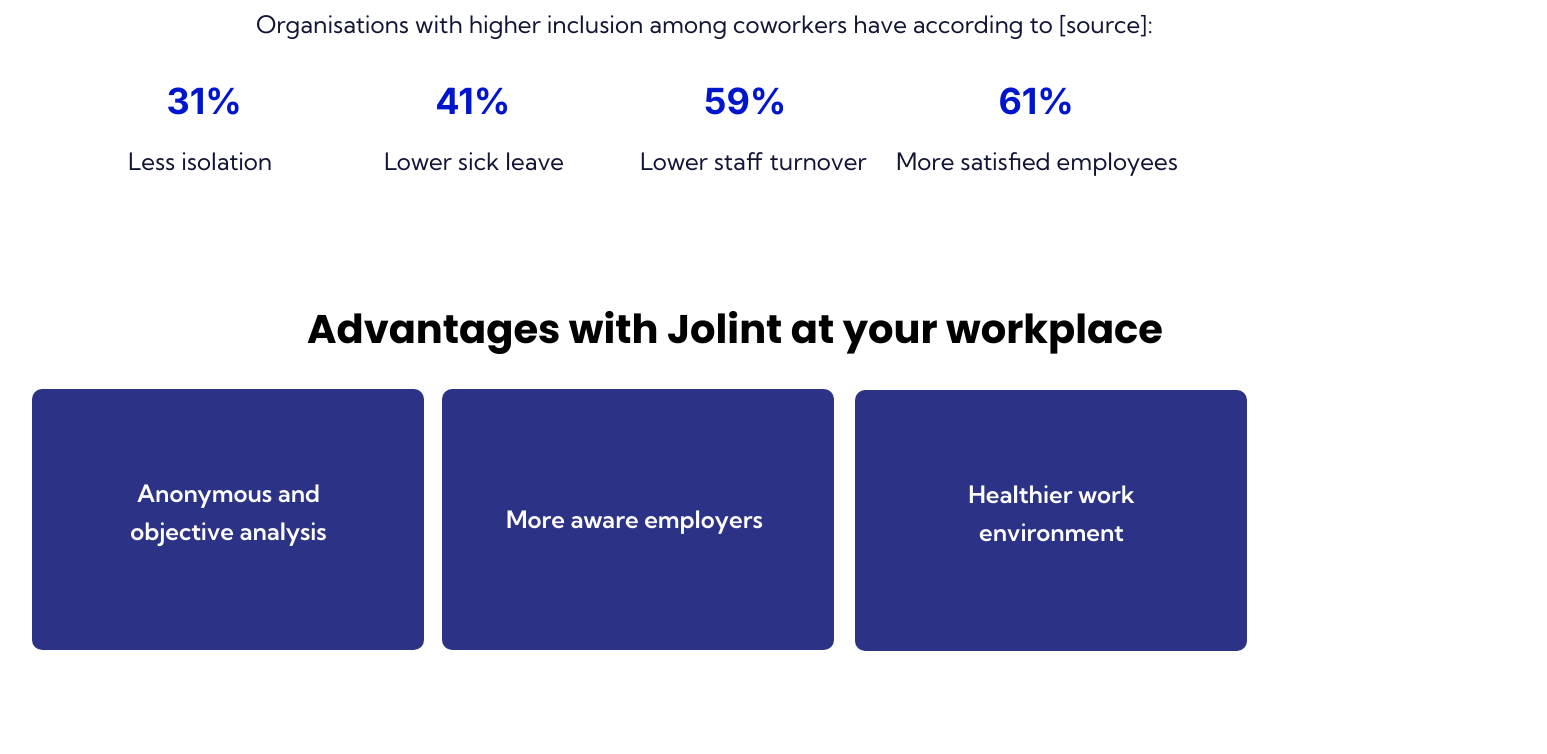
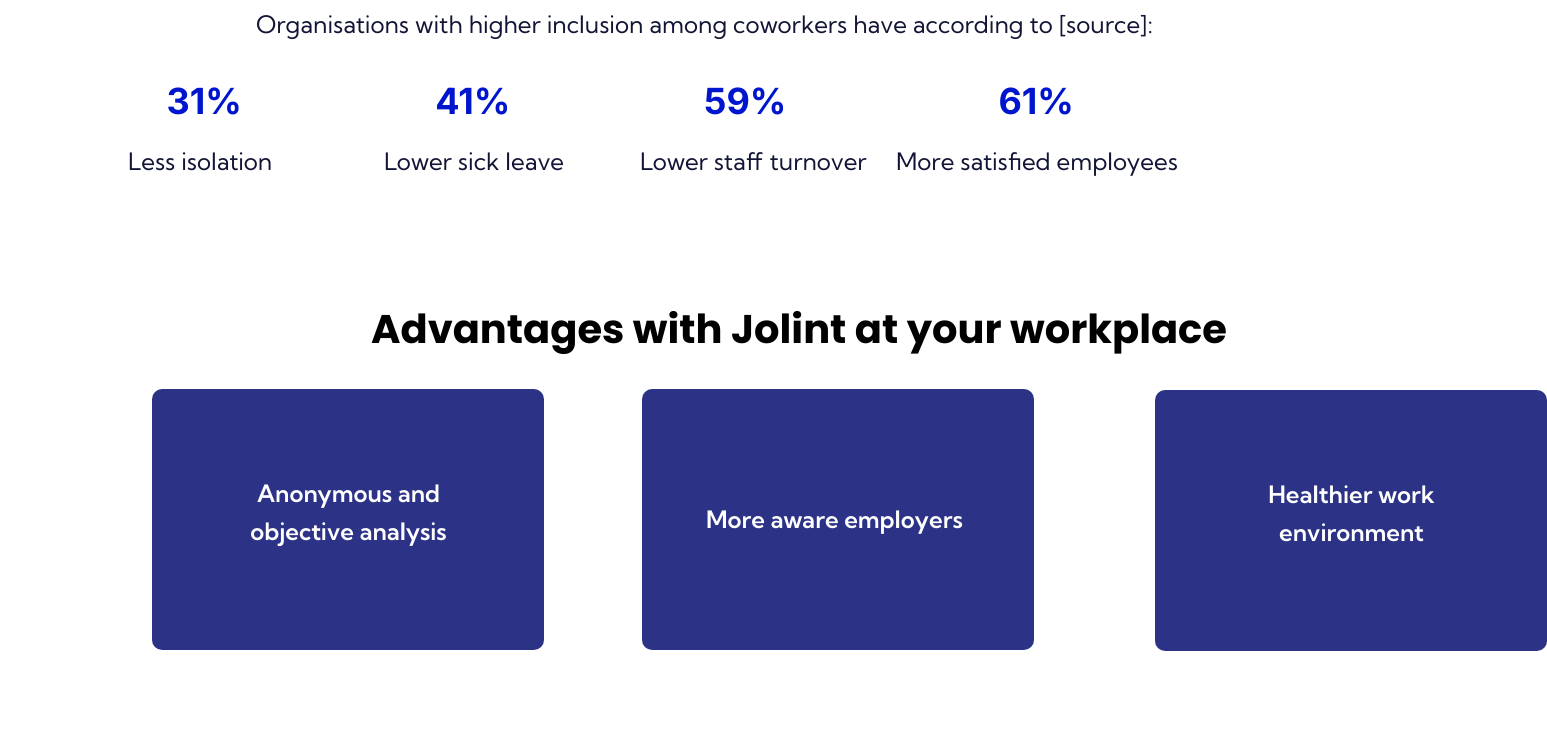
Before and after one commit to masiehdon/Jolint, a React (Vite) app: page /how-it-works in a window 1280 px wide. Shown: the part 1014-1768 px from the top of the page, 1547 px wide, since content can reach past the window. Built offline with nearby package versions, Linux system fonts and the light colour scheme.

Commit message:
css changes

```diff
--- a/src/Pages/HowItWorks/howItWorks.module.css
+++ b/src/Pages/HowItWorks/howItWorks.module.css
@@ -195,7 +195,7 @@
   .advantagesWithJolint {
     position: absolute;
     top: 1212px;
-    left: 10%;
+    left: 15%;
     font-size: var(--rubrik-sectioner-p-hemsida-size);
     line-height: 62.4px;
     display: inline-block;
@@ -351,7 +351,7 @@
   }
   .hover {
     top: 1303px;
-    left: 32px;
+    left: 152px;
     width: 392px;
     height: 261px;
     overflow: hidden;
@@ -377,14 +377,14 @@
   .hover2 {
     position: absolute;
     top: 1303px;
-    left: 442px;
+    left: 642px;
     width: 392px;
     height: 261px;
     color: var(--white);
   }
   .hover2 {
     top: 1304px;
-    left: 855px;
+    left: 1155px;
     border-radius: var(--br-3xs);
     background-color: var(--color-darkslateblue);
     overflow: hidden;
```
